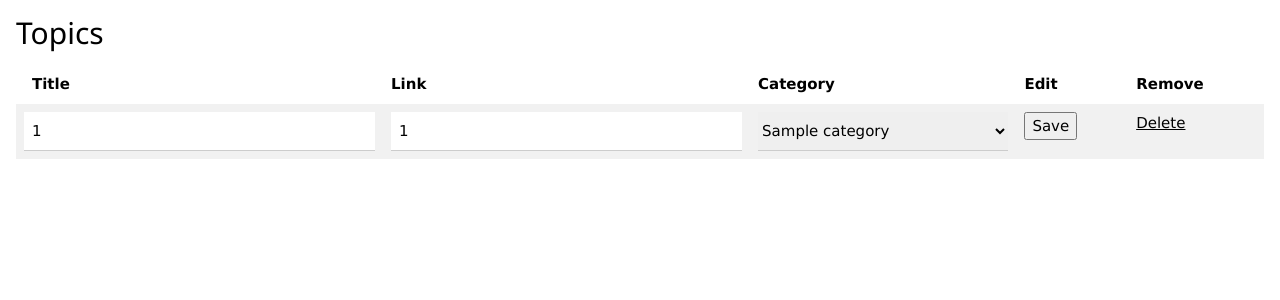
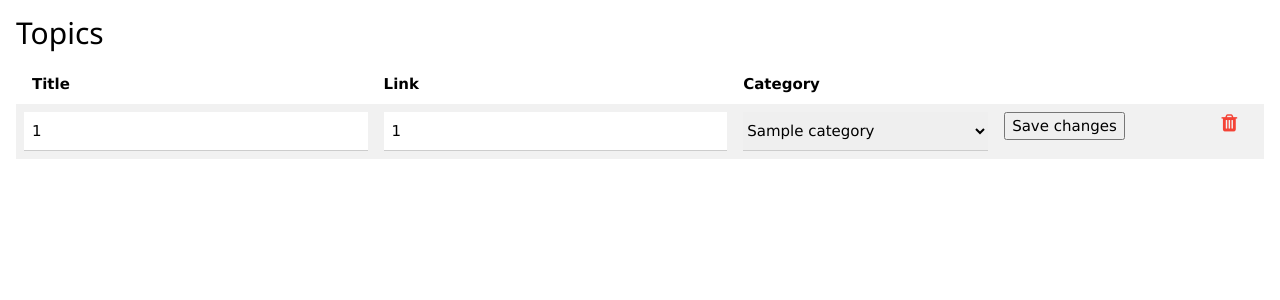
Before and after one commit to Goraved/AQA_topics, a Flask app: page /god in a window 1280 px wide. Shown: the top 300 px of the page. Run offline with Flask 2, Linux system fonts and the light colour scheme; tables that the repository leaves empty or names only in its code hold one stand-in row (values such as "Sample post"); data that the repository does not hold is empty; some libraries are stand-ins or nearby versions.

Commit message:
Remove method

```diff
--- a/templates/god.html
+++ b/templates/god.html
@@ -4,6 +4,7 @@
     <meta charset="UTF-8">
     <title>God Mode</title>
     <meta name="viewport" content="width=device-width, initial-scale=1">
+    <link rel="stylesheet" href="https://cdnjs.cloudflare.com/ajax/libs/font-awesome/4.7.0/css/font-awesome.min.css">
     <link rel="stylesheet" href="https://www.w3schools.com/w3css/4/w3.css">
 </head>
 <body>
@@ -16,8 +17,8 @@
             <th>Title</th>
             <th>Link</th>
             <th>Category</th>
-            <th>Edit</th>
-            <th>Remove</th>
+            <th></th>
+            <th></th>
         </tr>
         {% for topic in topics %}
         <tr>
@@ -37,10 +38,11 @@
                         {% endfor %}
                     </select>
                 </td>
-                <td><input type="submit" value="Save"></td>
+                <td><input type="submit" value="Save changes"></td>
                 <input type="hidden" name="id" value="{{topic['id']}}">
             </form>
-            <td><a data-confirm="Are you sure?" data-method="delete" href="/delete_topic/{{topic['id']}}" rel="nofollow">Delete</a>
+            <td><a data-confirm="Are you sure?" data-method="delete" href="/delete_topic/{{topic['id']}}"
+                   rel="nofollow"><i class="fa fa-trash fa-lg w3-text-red"></i></a>
             </td>
         </tr>
         {% endfor %}
```
